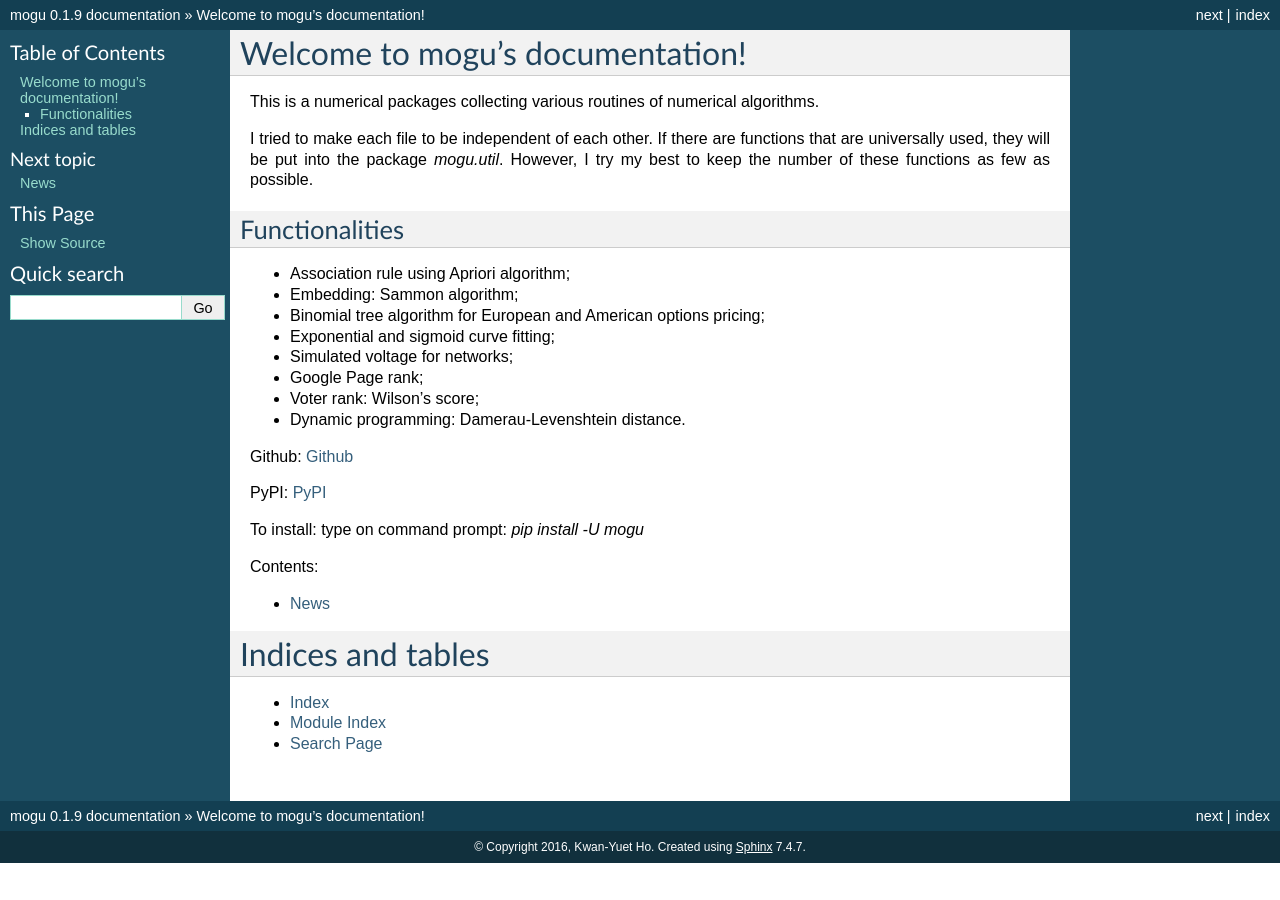
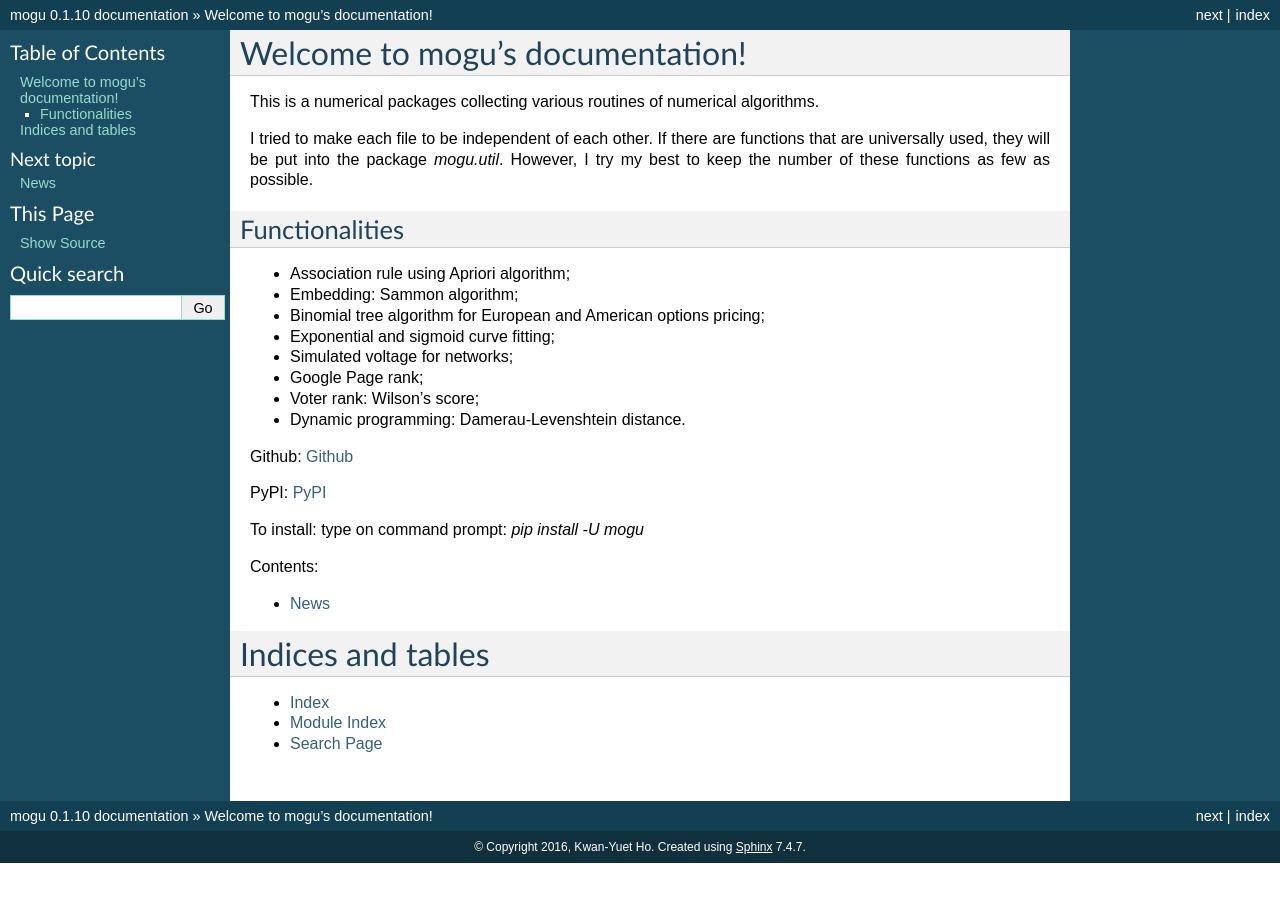
Before and after one commit to stephenhky/MoguNumerics, a Sphinx documentation site: the page built from docs/index.rst, in a window 1280 px wide. Built offline with Sphinx 7.4.7, drawn with Linux system fonts in a browser that asks for light colours.

Commit message:
releasing 0.1.10

```diff
--- a/docs/conf.py
+++ b/docs/conf.py
@@ -61,7 +61,7 @@ author = u'Kwan-Yuet Ho'
 # The short X.Y version.
 version = '0.1'
 # The full version, including alpha/beta/rc tags.
-release = '0.1.9'
+release = '0.1.10'
 
 # The language for content autogenerated by Sphinx. Refer to documentation
 # for a list of supported languages.
--- a/setup.py
+++ b/setup.py
@@ -8,7 +8,7 @@ def readme():
 
 
 setup(name='mogu',
-      version="0.1.9",
+      version="0.1.10",
       description="Collection of Simple Numerical Routines",
       long_description="Collection of simple numerical routines, independent of each other",
       classifiers=[
```
Also changed, not shown: README.md (+1 -0 lines).
